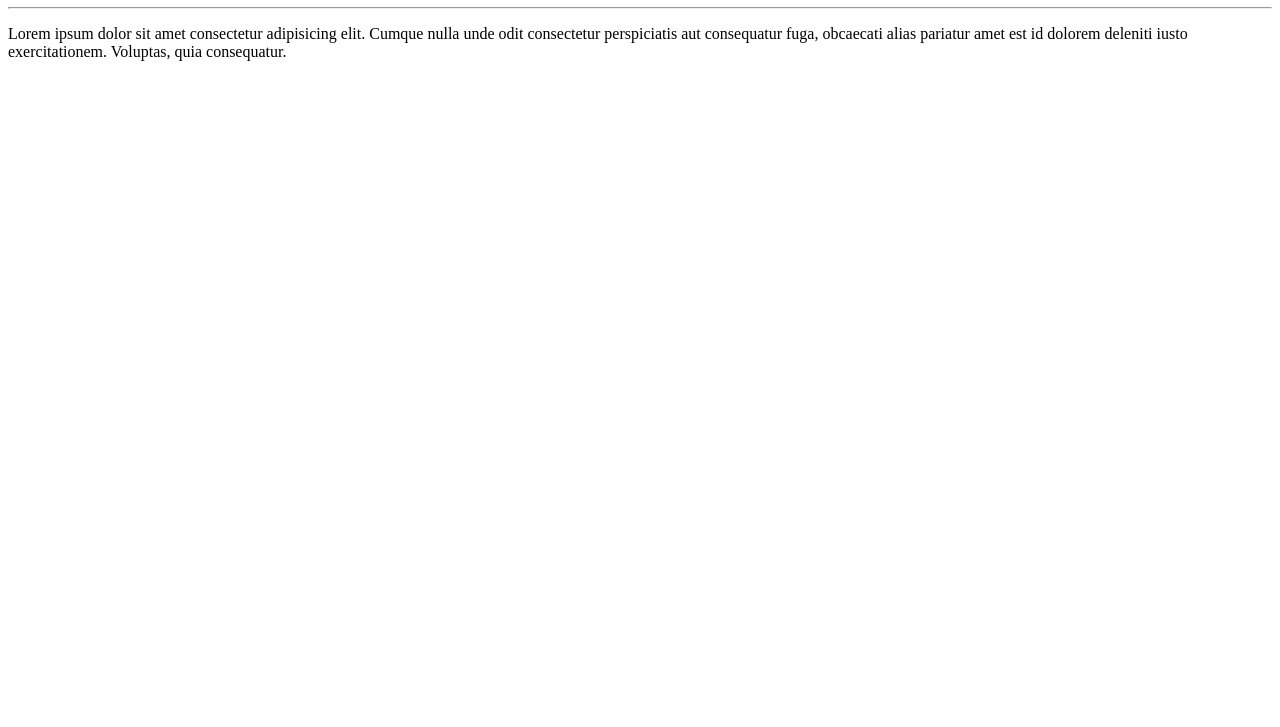
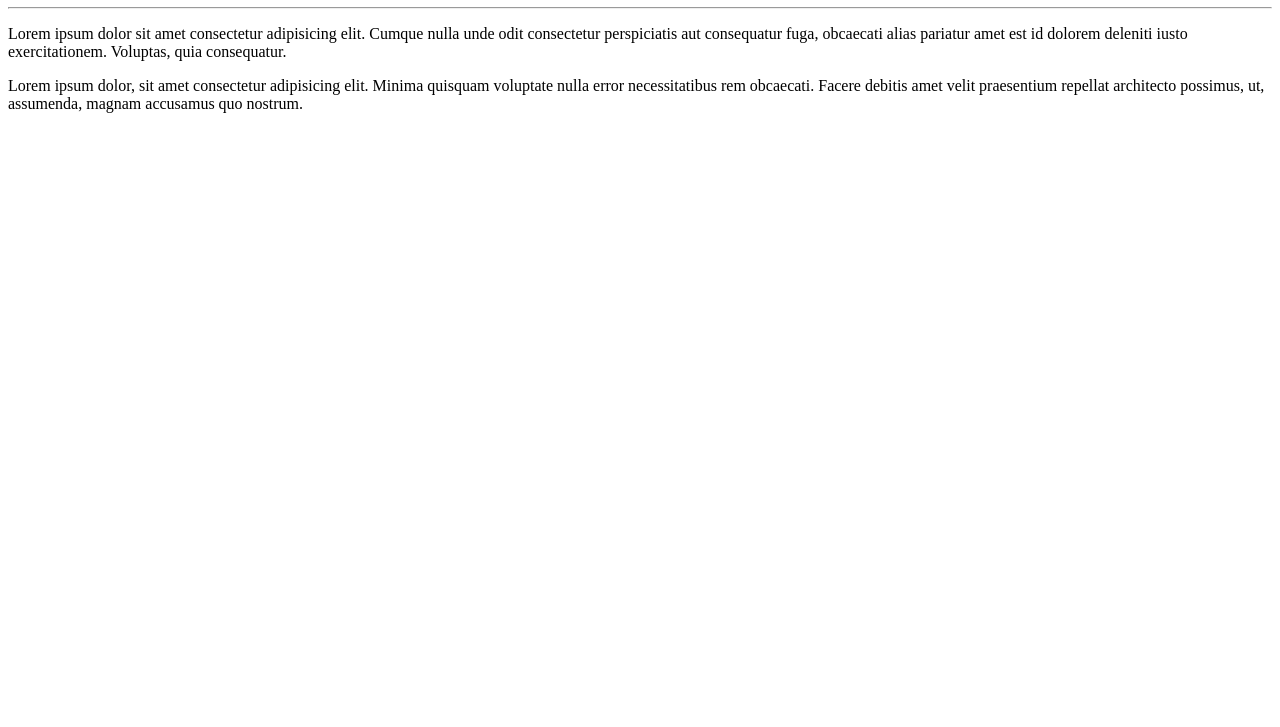
Before and after one commit to iagoslopes/Ola-Mundo, a plain HTML site: page site-exemplo/index.html in a window 1280 px wide. Shown: the part 73-800 px from the top of the page. Drawn offline with Linux system fonts and the light colour scheme.

Commit message:
Adicionei um parágrafo

```diff
--- a/site-exemplo/index.html
+++ b/site-exemplo/index.html
@@ -9,5 +9,6 @@
     <h1>Olá</h1>
     <hr>
     <p>Lorem ipsum dolor sit amet consectetur adipisicing elit. Cumque nulla unde odit consectetur perspiciatis aut consequatur fuga, obcaecati alias pariatur amet est id dolorem deleniti iusto exercitationem. Voluptas, quia consequatur.</p>
+    <p>Lorem ipsum dolor, sit amet consectetur adipisicing elit. Minima quisquam voluptate nulla error necessitatibus rem obcaecati. Facere debitis amet velit praesentium repellat architecto possimus, ut, assumenda, magnam accusamus quo nostrum.</p>
 </body>
 </html>
```
